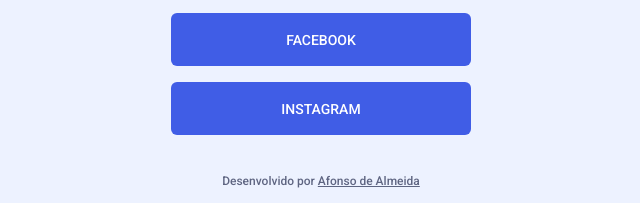
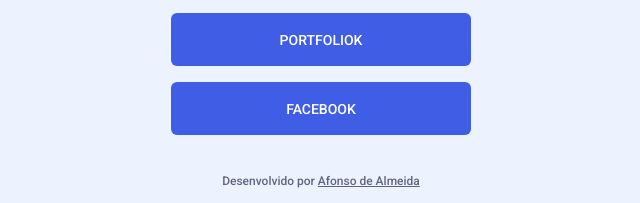
Before and after one commit to Afonsao/RocketLinkProject, a plain HTML site: page index.html in a window 1280 px wide. Shown: the part 410-613 px from the top of the page, 319-959 px from the left. Drawn offline with Linux system fonts and the light colour scheme.

Commit message:
Update index.html

```diff
--- a/index.html
+++ b/index.html
@@ -38,12 +38,12 @@
                 target="_blank">Linkedin</a>
             </li>
             <li class="lista_link">
+                <a class="link" href="https://afonsao.github.io/Portfolio/"
+                target="_blank">Portfoliok</a>
+            </li>
+            <li class="lista_link">
                 <a class="link" href="https://www.facebook.com/AFONSO97"
                 target="_blank">Facebook</a>
-            </li>
-            <li class="lista_link">
-                <a class="link" href="https://www.instagram.com/afonsoa97/"
-                target="_blank">Instagram</a>
             </li>
         </ul>
 
```
